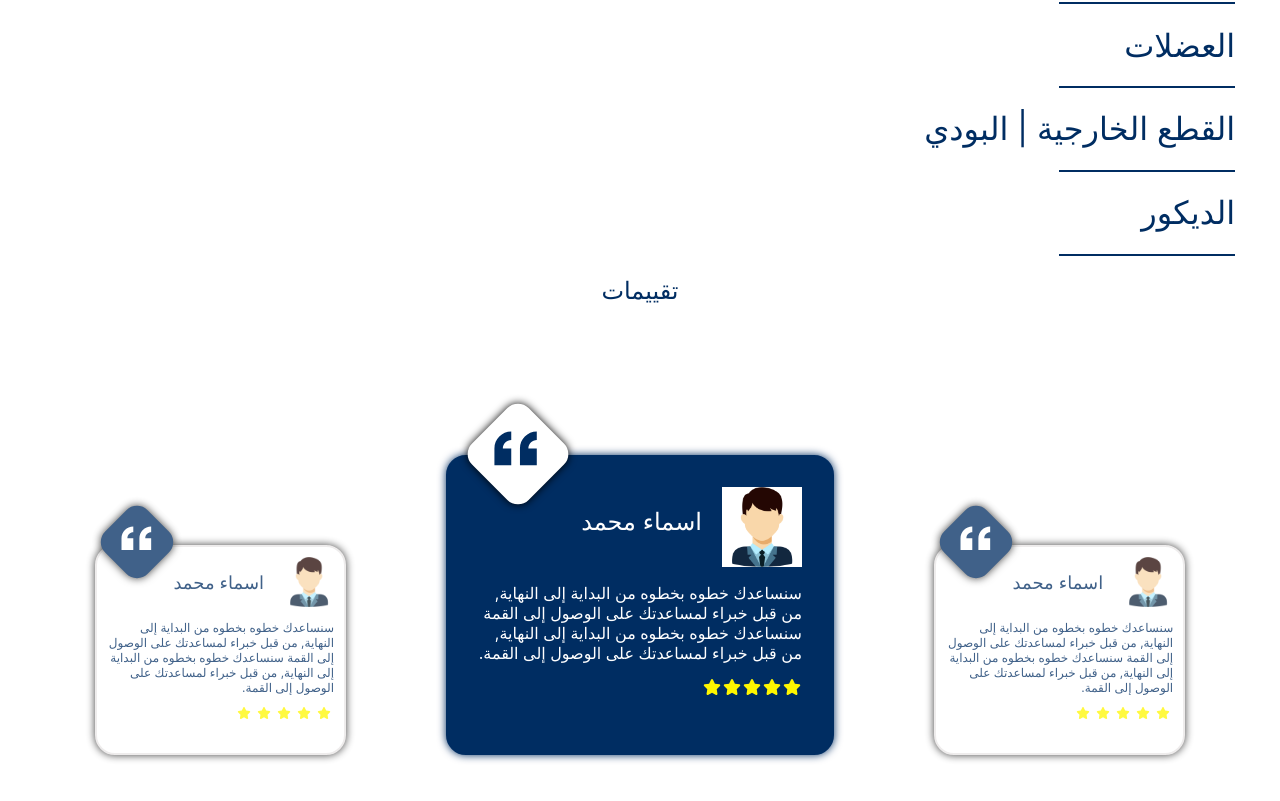
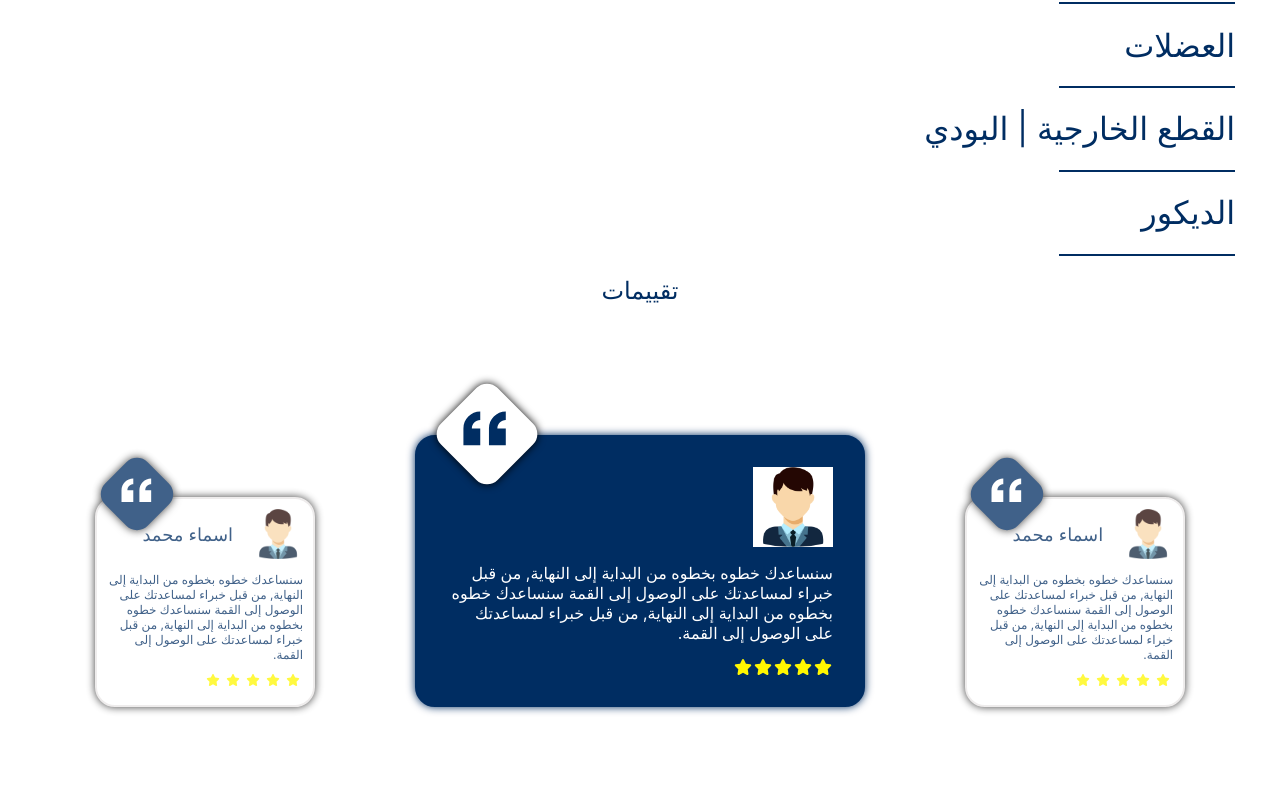
Before and after one commit to Ahmedbasrada/Auto-Part, a React (Create React App) app: page / in a window 1280 px wide. Shown: the part 1740-2541 px from the top of the page. After the commit the page ends 2497 px from the top, so only its background shows below. Built offline with nearby package versions, Linux system fonts and the light colour scheme.

Commit message:
footer 2

```diff
--- a/src/App.css
+++ b/src/App.css
@@ -121,6 +121,7 @@ color:#203250 ;
   color: black;
 }
 .container{
+  overflow: hidden;
   margin: 0px 3.5%;
 }
 
--- a/src/assets/css/Reating.module.css
+++ b/src/assets/css/Reating.module.css
@@ -2,7 +2,7 @@
 
 .reatingTitle{
     color: #002D62;
-    margin-bottom: 100px ;
+    margin-bottom: 50px ;
     text-align: center;
 }
 
@@ -42,13 +42,14 @@
 .ReatingDivMain{
     position: relative;
     display: flex;
+    font-size: 0.75rem;
     flex-direction: column;
     align-self: flex-start;
-    min-height: 300px;
+    min-height: 100px;
     padding: 30px;
-    width: 600px;
+    min-width: 100%;
     border-radius: 20px;
-    margin: 50px;
+    margin: 50px auto;
     background-color: #002D62;
     border: 2px solid #002D62;
     box-shadow: 0px 0px 8px #002D62;
@@ -58,9 +59,10 @@
 
 .ReatingDiv{
     position: relative;
-    display: flex;
+    display: none;
     flex-direction: column;
     font-size: 0.75rem;
+    min-height: 100px;
     padding: 10px;
     align-self: flex-end;
     min-height: 210px;
@@ -118,7 +120,7 @@
     justify-content: flex-end;
     gap: 20px;
 }
-::selection{
+.ReatingDivMain ::selection{
     background-color: white;
     color: #002D62;
 }
@@ -162,5 +164,25 @@
 }
 
 
-.ReatingDiv p {
+
+@media (min-width: 850px) {
+    .ReatingDiv{
+        display: flex;
+    }
+
+
+.ReatingDivMain{
+    display: flex;
+    min-height: 200px;
+    padding: 30px;
+    font-size: 1rem;
+    width: 550px;
+    min-width: 450px;
+    margin: 50px;
 }
+
+
+.reatingTitle{
+    margin-bottom: 80px ;
+}
+}
--- a/src/components/Reating/index.js
+++ b/src/components/Reating/index.js
@@ -1,4 +1,5 @@
 import React from "react";
+import { useEffect } from "react";
 import Style from './../../assets/css/Reating.module.css'
 import man from './../../assets/images/man.png'
 import { FontAwesomeIcon } from '@fortawesome/react-fontawesome'
@@ -6,7 +7,50 @@ import {faStar} from '@fortawesome/free-solid-svg-icons'
 
 
 
-const index = () =>{
+const Index = () =>{
+
+
+    const people = [
+        {
+            name: 'Ahmed',
+            img: 'me',
+            discreption: 'السلام عليكم'
+        },
+        {
+            name: 'Ali',
+            img: 'AliImage',
+            discreption: 'أنا علي'
+        },
+        {
+            name: 'Saeed',
+            img: 'SaeedImage',
+            discreption: 'أنا علي'
+        },
+    ]
+
+
+
+    useEffect(() =>{
+        NextComment()
+    },[])
+
+    let Name
+
+    const NextComment = () => {
+        console.log(people.length)
+        for(let i = 0 ; i < people.length ; i++){
+            setTimeout(fo(), 5000);
+
+        }
+    }
+
+    const fo = () => {
+        console.log('haaaa')
+    }
+
+
+
+
     return(
         <div>
             <h2 className={Style.reatingTitle}>تقييمات</h2>
@@ -66,7 +110,7 @@ const index = () =>{
                          </div>
                 </div>
             <div className={Style.custmerInfo}>
-                <h2 className={Style.custmerName}>اسماء محمد</h2>
+                <h2 className={Style.custmerName}>{Name}</h2>
                 <div className={Style.img}>
                     <img src={man}/>
                 </div>
@@ -130,4 +174,4 @@ const index = () =>{
 
 
 
-export default index
+export default Index
--- a/src/components/mainHome/index.js
+++ b/src/components/mainHome/index.js
@@ -3,7 +3,6 @@ import Style from './../../assets/css/MainHome.module.css'
 import toyota from './../../assets/images/toyota.png'
 import camry_lamp from './../../assets/images/camry_lamp.png'
 import smallToyota from './../../assets/images/smallToyota.png'
-import { Directions } from "@material-ui/icons";
 
 
 
```
